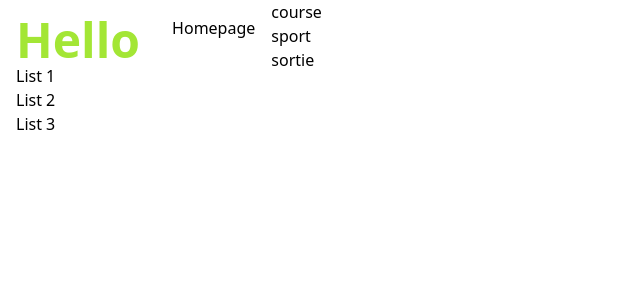
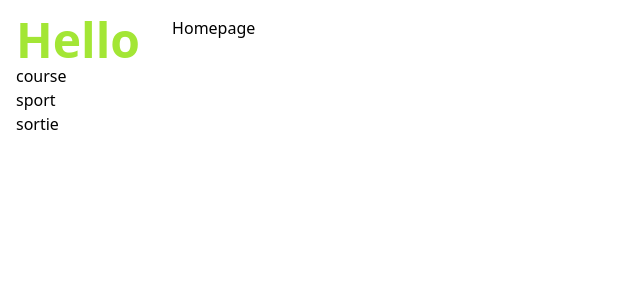
Before and after one commit to Bazajee/todo_front, a React (Vite) app: page / in a window 1280 px wide. Shown: the top 300 px of the page, without its empty margins (0-640 px from the left). Built offline with nearby package versions, Linux system fonts and the light colour scheme.

Commit message:
display the fetch in toolbar

```diff
--- a/src/components/toolbar.jsx
+++ b/src/components/toolbar.jsx
@@ -1,54 +1,41 @@
-import { Outlet, NavLink } from "react-router-dom";
-// import  { useQuery } from 'react-query';
-import { getTaskLists } from "../data";
-
-export default function Toolbar ({taskList}) {
-    // const { data, isLoading, error } = useQuery('tasks', getTaskLists)
-    // console.log(isLoading, data)
-
+import { NavLink } from "react-router-dom";
+import listContextWrapper from "../contexts/listContext";
+export default function Toolbar({ taskList }) {
+   const { data, isLoading, error } = listContextWrapper();
 
    return (
       <div>
-            <div className=" text-5xl font-bold hover:text-lime-400" >
+         <div className=" text-5xl font-bold hover:text-lime-400">
             <NavLink
                to={`/`}
-                    className={({isActive}) => {
-                            return isActive ? 'hover:text-lime-400 text-lime-400 ' : ''
+               className={({ isActive }) => {
+                  return isActive ? "hover:text-lime-400 text-lime-400 " : "";
                }}
-
-                >Hello</NavLink>
+            >
+               Hello
+            </NavLink>
          </div>
          <span></span>
          <ul>
-                <li className="hover:text-lime-400">
+         {isLoading ? (
+               <p>is isLoading</p>
+            ) : (
+               data.map((listObj) => <li className="hover:text-lime-400">
                   <NavLink
-                    to={`/list/1`}
-                    className={({isActive}) => {
-                            return isActive ? 'hover:text-lime-400 text-lime-400 ' : ''
+                     to={`/list/${listObj.id}`}
+                     className={({ isActive }) => {
+                     return isActive
+                        ? "hover:text-lime-400 text-lime-400 "
+                        : "";
                   }}
-                    >List 1</NavLink>
+                  >
+                  {listObj.name}
+                  </NavLink>
                </li>
-                <li className="hover:text-lime-400">
-                    <NavLink
-                        to={`/list/2`}
-                        className={({isActive}) => {
-                            return isActive ? 'hover:text-lime-400 text-lime-400' : ''
-                        }}
-                    >List 2</NavLink>
-                </li>
-                <li className="hover:text-lime-400">
-                    <NavLink
-                    to={`/list/3`}
-                    className={({isActive}) => {
-                            return isActive ? 'hover:text-lime-400 text-lime-400' : ''
-                        }}
-                    >List 3</NavLink>
-                </li>
+               )
+            )}
          </ul>
-            <div>
-                {  }
+         <div></div>
       </div>
-        </div>
-    )
-
+   );
 }
--- /dev/null
+++ b/src/contexts/listContext.js
@@ -0,0 +1,18 @@
+import { createContext } from "react";
+import { useQuery } from "react-query";
+import { getTaskLists } from "../data";
+
+import Toolbar from "../components/toolbar";
+
+const listContext = createContext();
+
+export default function listContextWrapper() {
+   const { data, isLoading, error } = useQuery("tasks", async () => {
+      const response = await getTaskLists();
+      return response;
+   });
+   console.log(isLoading, data);
+
+   return { data, isLoading, error }
+
+}
--- a/src/main.jsx
+++ b/src/main.jsx
@@ -22,7 +22,7 @@ const router = createBrowserRouter([
       errorElement: <ErrorPage />,
       children: [
          {
-            path: '',
+            path: "",
             element: <Homeview />
          },
          {
--- a/src/views/baseview.jsx
+++ b/src/views/baseview.jsx
@@ -12,15 +12,15 @@ import { getTaskLists } from "../data";
 
 export default function Baseview() {
 
-   const { data, isLoading, error } = useQuery(
-      'tasks',
-      async () => {
-         const response = await getTaskLists();
+   // const { data, isLoading, error } = useQuery(
+   //    'tasks',
+   //    async () => {
+   //       const response = await getTaskLists();
 
-         return response;
-      }
-   )
-   console.log(isLoading, data)
+   //       return response;
+   //    }
+   // )
+   // console.log(isLoading, data)
 
    return (
 
@@ -32,13 +32,6 @@ export default function Baseview() {
             <div className="m-4">
                <Outlet />
             </div>
-            <div>
-                  {
-                     isLoading? (<p>is isLoading</p>) : ( data.map(obj => <p>{obj.name}</p>))
-                  }
-
-
-            </div>
          </div>
       </div>
    );
```
Also changed, not shown: src/App.css (added). Lines whose indentation alone changed are shown as unchanged.
